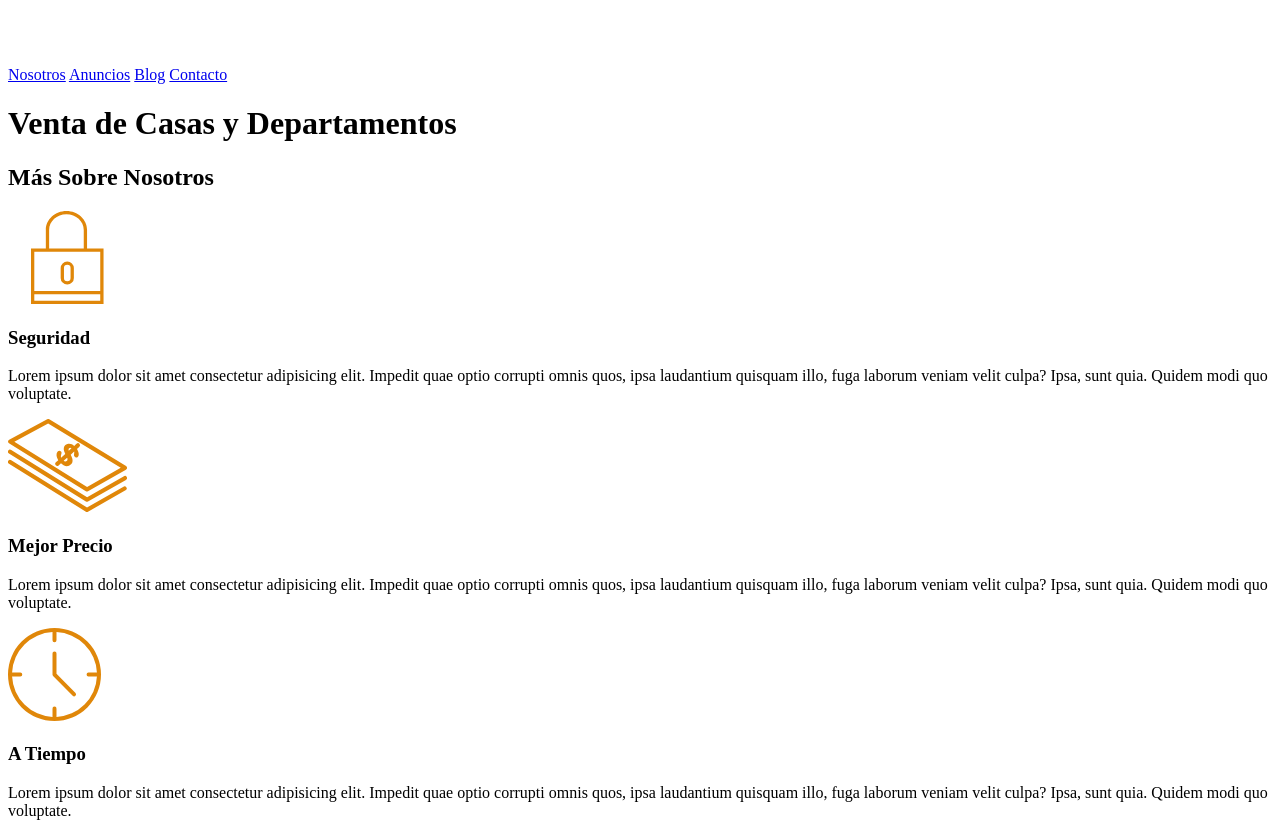
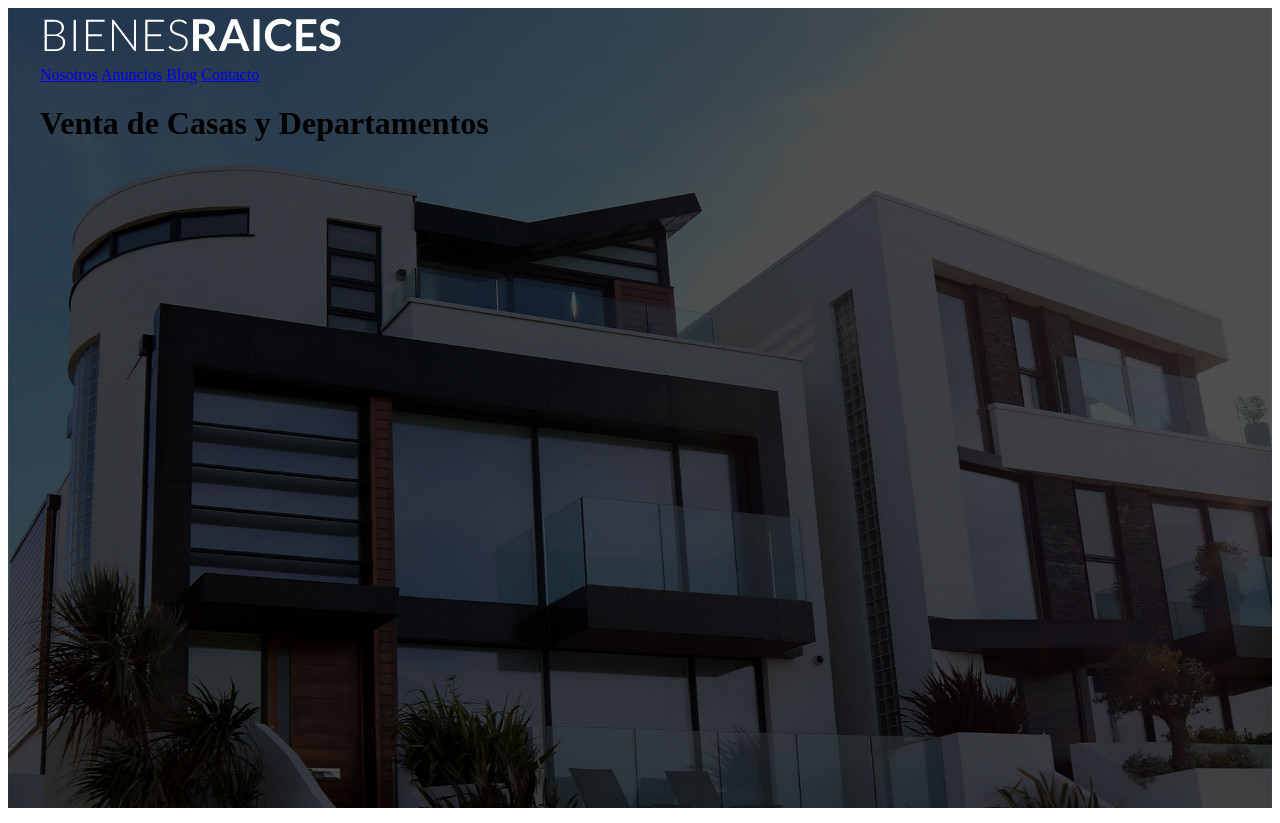
Before and after one commit to pbaos/cursoWeb, a plain HTML site: page index.html in a window 1280 px wide. Shown: the top 823 px of the page. Drawn offline with Linux system fonts and the light colour scheme.

Commit message:
header style added

```diff
--- a/css/styles.css
+++ b/css/styles.css
@@ -0,0 +1,15 @@
+/**Globales**/
+.contenedor{
+    max-width: 1200px;
+    margin: 0 auto ;
+}
+
+/* Header */
+
+.site-header.inicio{
+    background-image: url(../img/header.jpg);
+    background-position: center;
+    background-size: cover;
+    height: 100vh;
+    min-height: 600px;
+}
--- a/index.html
+++ b/index.html
@@ -1,6 +1,6 @@
 <!DOCTYPE html>
 <html lang="en">
-<head>
+<head >
     <meta charset="UTF-8">
     <meta name="viewport" content="width=device-width, initial-scale=1.0">
     <meta http-equiv="X-UA-Compatible" content="ie=edge">
@@ -9,7 +9,9 @@
 </head>
 <body>
 
-    <header>
+    <header class='site-header inicio'>
+        <div class='contenedor'>
+            <div class='navegador'>
                 <a href="/">
                 <img src="img/logo.svg" alt="Logotipo">
                 </a>
@@ -19,7 +21,9 @@
                     <a href="blog.html">Blog</a>
                     <a href="contacto.html">Contacto</a>
                 </nav>
+            </div>
             <h1>Venta de Casas y Departamentos</h1>
+        </div>
     </header>
 
     <section>
```
Lines whose indentation alone changed are shown as unchanged.
